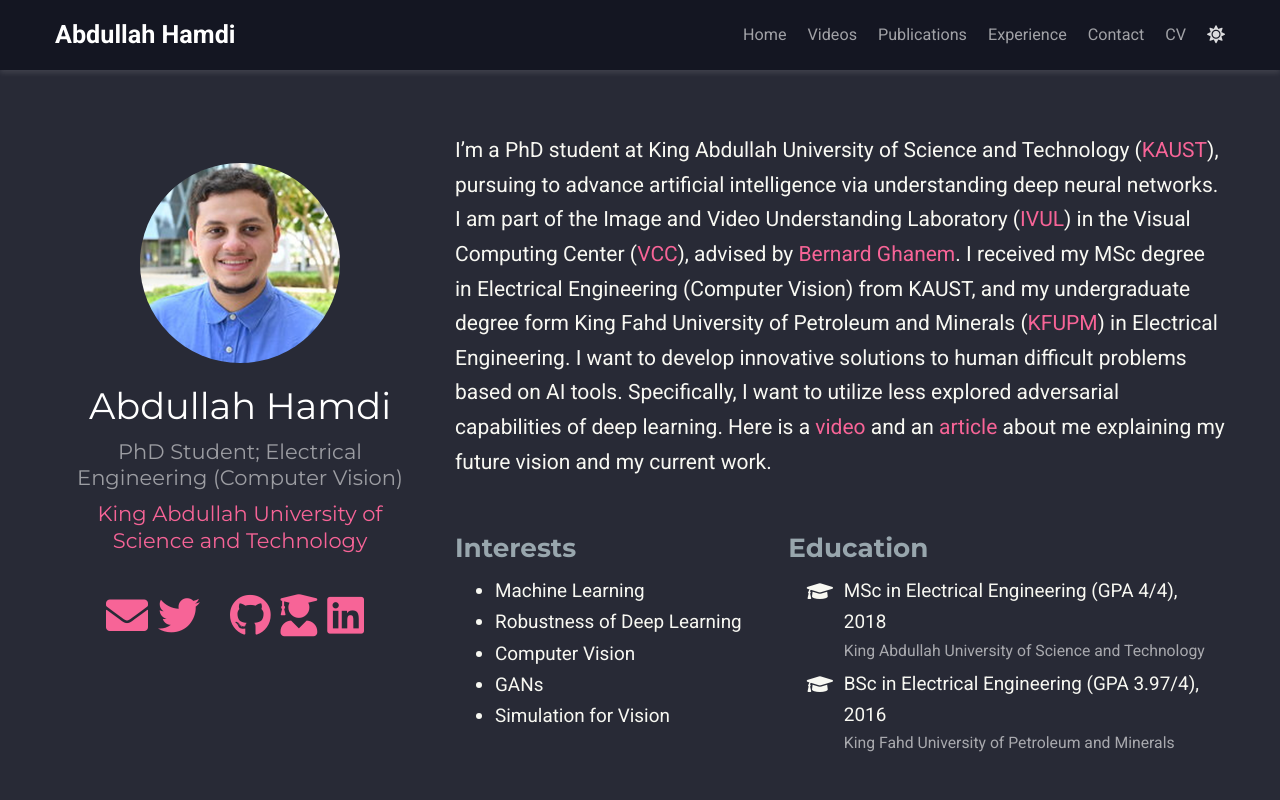
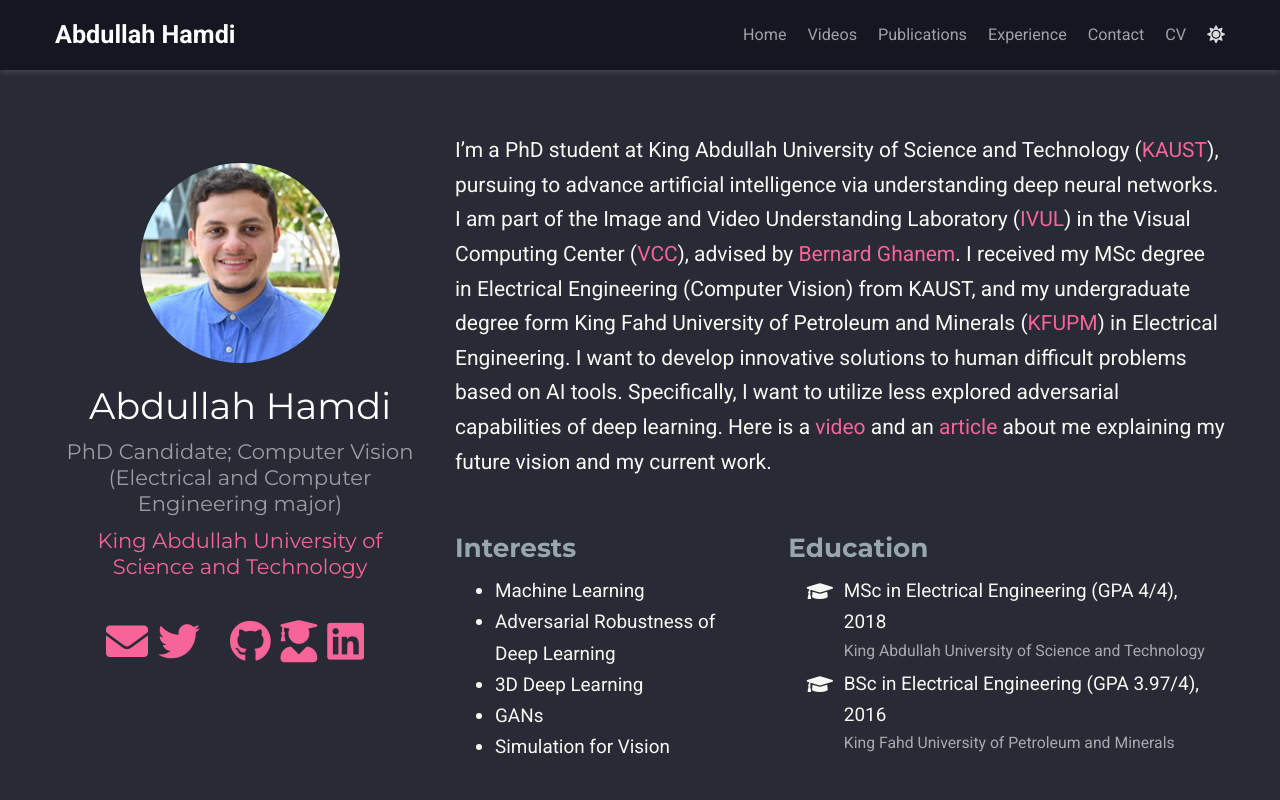
Before and after one commit to ajhamdi/ajhamdi.github.io, a plain HTML site: page authors/admin/index.html in a window 1280 px wide. Shown: the top 800 px of the page. Drawn offline with nearby package versions, Linux system fonts and the light colour scheme; some icons are missing.

Commit message:
updated website

```diff
--- a/authors/admin/index.html
+++ b/authors/admin/index.html
@@ -463,7 +463,7 @@
 
       <div class="portrait-title">
         <h2>Abdullah Hamdi</h2>
-        <h3>PhD Student; Electrical Engineering (Computer Vision)</h3>
+        <h3>PhD Candidate; Computer Vision (Electrical and Computer Engineering major)</h3>
 
 
         <h3>
@@ -569,7 +569,7 @@
 
 
         <li>
-          <a href="https://ivul.kaust.edu.sa/Pages/People-Abdullah-Hamdi.aspx" target="_blank" rel="noopener">
+          <a href="https://cemse.kaust.edu.sa/ivul/people/person/abdullah-hamdi" target="_blank" rel="noopener">
             <i class="fas fa-user-graduate big-icon"></i>
           </a>
         </li>
@@ -627,9 +627,9 @@
 
           <li>Machine Learning</li>
 
-          <li>Robustness of Deep Learning</li>
+          <li>Adversarial Robustness of Deep Learning</li>
 
-          <li>Computer Vision</li>
+          <li>3D Deep Learning</li>
 
           <li>GANs</li>
 
```
Also changed, not shown: index.html (+6 -6 lines), publication/index.html (+1 -1 lines).
